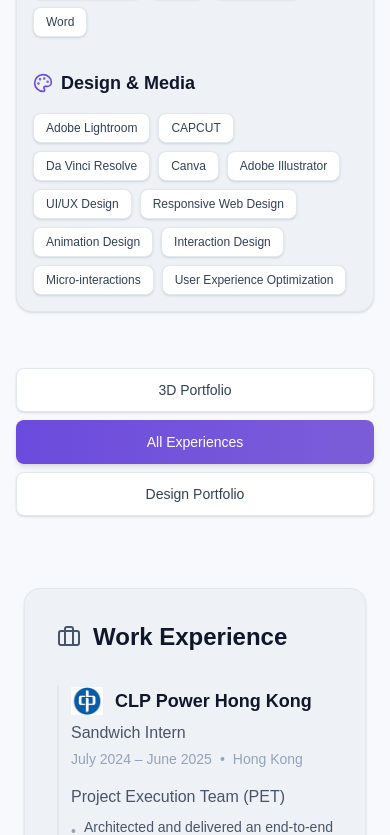
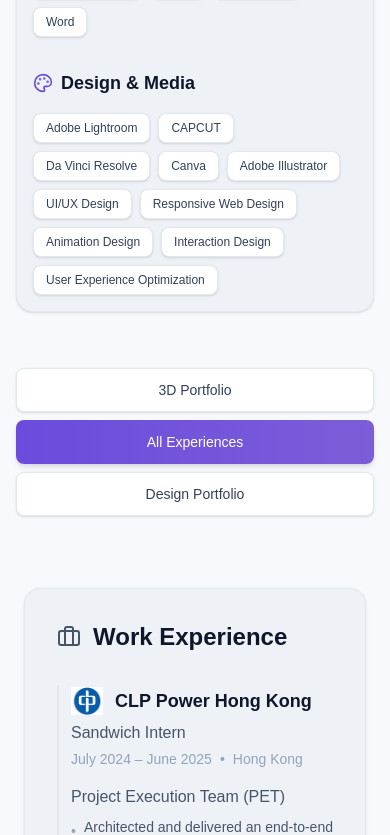
Before and after one commit to MushfiqueTM/portfolio, a Next.js app: page / in a window 390 px wide. Shown: the part 1674-2509 px from the top of the page. Built offline with nearby package versions, Linux system fonts and the light colour scheme.

Commit message:
Mobile Support 2

```diff
--- a/app/page.tsx
+++ b/app/page.tsx
@@ -888,7 +888,7 @@
                 viewport={{ once: true, margin: "-50px" }}
                 transition={{ duration: 0.6, delay: 0.5, ease: [0.25, 0.1, 0.25, 1] }}
               >
-                {['Adobe Lightroom', 'CAPCUT', 'Da Vinci Resolve', 'Canva', 'Adobe Illustrator', 'UI/UX Design', 'Responsive Web Design', 'Animation Design', 'Interaction Design', 'Micro-interactions', 'User Experience Optimization'].map((skill, index) => (
+                {['Adobe Lightroom', 'CAPCUT', 'Da Vinci Resolve', 'Canva', 'Adobe Illustrator', 'UI/UX Design', 'Responsive Web Design', 'Animation Design', 'Interaction Design', 'User Experience Optimization'].map((skill, index) => (
                   <motion.span
                     key={skill}
                     className="px-3 sm:px-4 py-1.5 sm:py-2 bg-white border border-slate-200 rounded-lg text-xs sm:text-sm font-medium text-slate-700 hover:border-[#6B4BDD] hover:text-[#6B4BDD] transition-all duration-300 shadow-sm hover:shadow-md"
```
